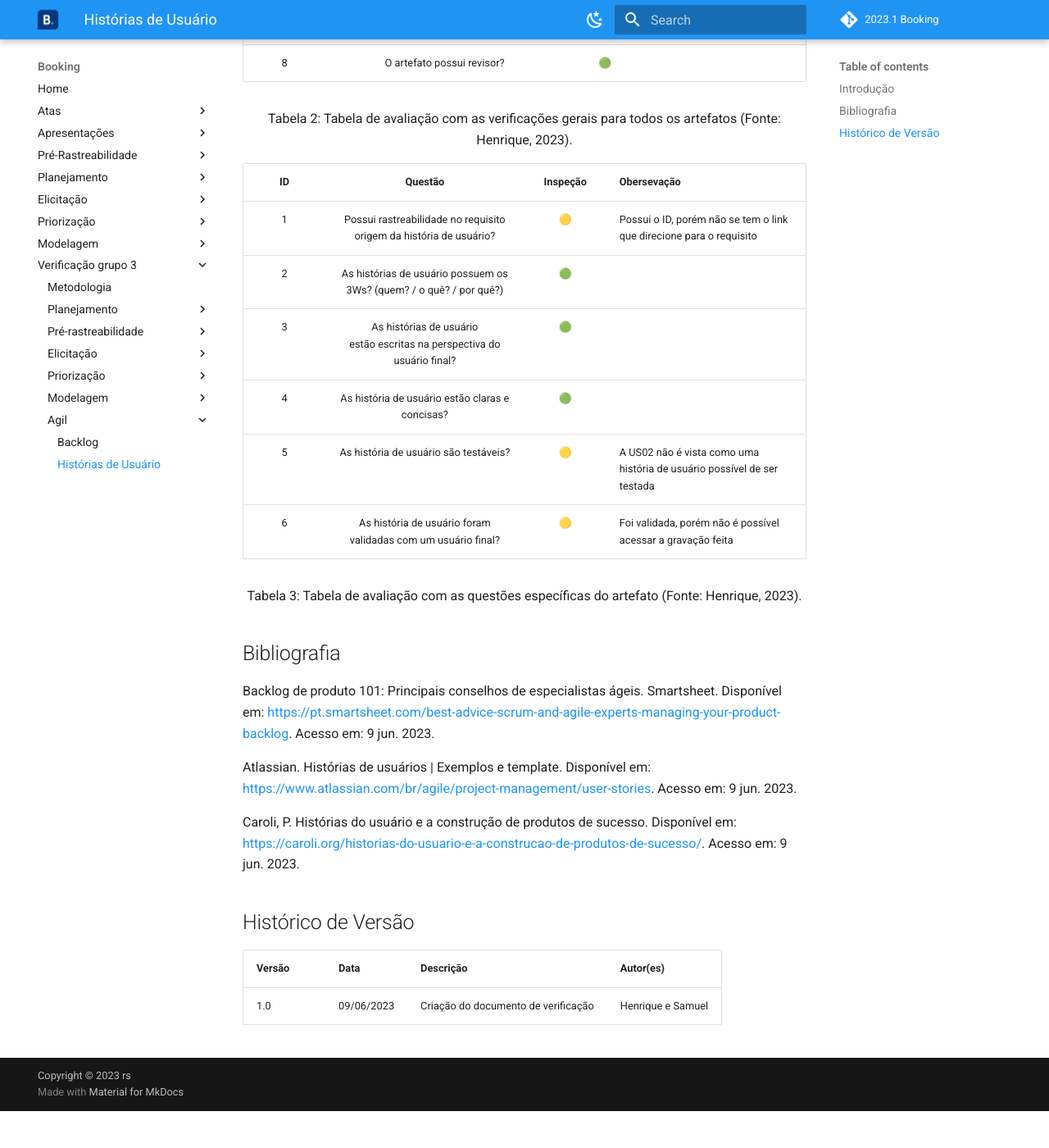
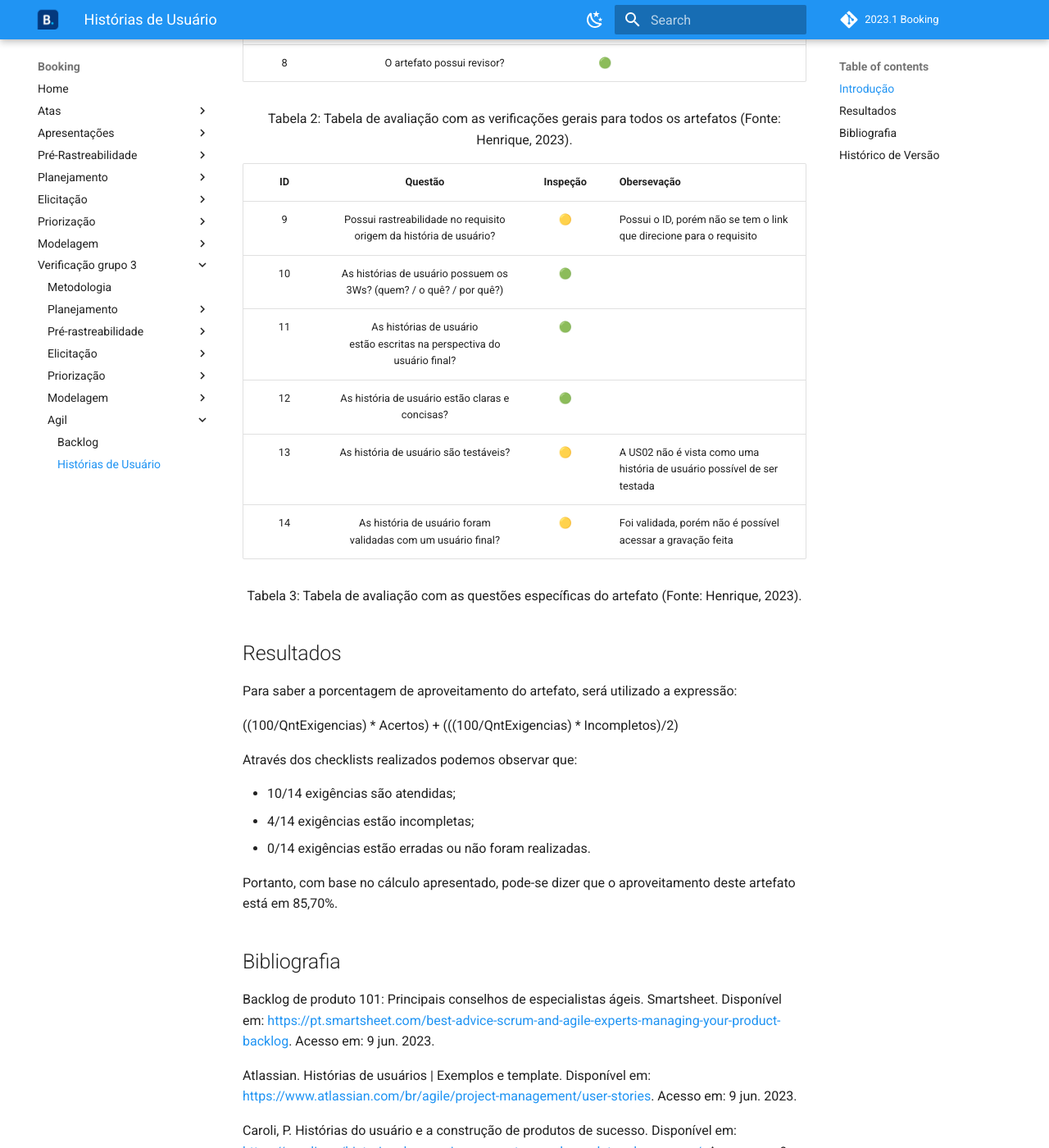
Before and after one commit to Requisitos-de-Software/2023.1-Booking, an MkDocs documentation site: the page built from docs/verificacao3/agil/historiasDeUsuario.md, in a window 1280 px wide and 1400 px high, scrolled down 927 px. Shown: the whole window at 82% size. Built offline with MkDocs 1.6.1 and Material for MkDocs 9.7.7, drawn with Linux system fonts in a browser that asks for light colours; comment, search, counter and statistics services are not loaded; before the commit the page ends 2282 px from its top, so only the background shows below that.

```diff
--- a/docs/verificacao3/agil/historiasDeUsuario.md
+++ b/docs/verificacao3/agil/historiasDeUsuario.md
@@ -31,16 +31,30 @@ A tabela 1 a seguir representa os dados do artefato Especificação Suplementar.
 
 | ID |                                   Questão                                   | Inspeção | Obersevação                                                                |
 | :-: | :--------------------------------------------------------------------------: | :--------: | ---------------------------------------------------------------------------- |
-| 1 |     Possui rastreabilidade no requisito origem da história de usuário?     |     🟡     | Possui o ID, porém não se tem o link que direcione para o requisito        |
-| 2 |   As histórias de usuário possuem os 3Ws? (quem? / o quê? / por quê?)   |     🟢     |                                                                              |
-| 3 | As histórias de usuário estão escritas na perspectiva do usuário final? |     🟢     |                                                                              |
-| 4 |              As história de usuário estão claras e concisas?              |     🟢     |                                                                              |
-| 5 |                  As história de usuário são testáveis?                  |     🟡     | A US02 não é vista como uma história de usuário possível de ser testada |
-| 6 |       As história de usuário foram validadas com um usuário final?       |     🟡     | Foi validada, porém não é possível acessar a gravação feita            |
+| 9 |     Possui rastreabilidade no requisito origem da história de usuário?     |     🟡     | Possui o ID, porém não se tem o link que direcione para o requisito        |
+| 10 |   As histórias de usuário possuem os 3Ws? (quem? / o quê? / por quê?)   |     🟢     |                                                                              |
+| 11 | As histórias de usuário estão escritas na perspectiva do usuário final? |     🟢     |                                                                              |
+| 12 |              As história de usuário estão claras e concisas?              |     🟢     |                                                                              |
+| 13 |                  As história de usuário são testáveis?                  |     🟡     | A US02 não é vista como uma história de usuário possível de ser testada |
+| 14 |       As história de usuário foram validadas com um usuário final?       |     🟡     | Foi validada, porém não é possível acessar a gravação feita            |
 
 <div style="text-align: center">
 <p> Tabela 3: Tabela de avaliação com as questões específicas do artefato (Fonte: Henrique, 2023). </p>
 </div>
+
+## Resultados
+
+Para saber a porcentagem de aproveitamento do artefato, será utilizado a expressão:
+
+((100/QntExigencias) * Acertos) + (((100/QntExigencias) * Incompletos)/2)
+
+Através dos checklists realizados podemos observar que:
+
+* 10/14 exigências são atendidas;
+* 4/14 exigências estão incompletas;
+* 0/14 exigências estão erradas ou não foram realizadas.
+
+Portanto, com base no cálculo apresentado, pode-se dizer que o aproveitamento deste artefato está em 85,70%.
 
 ## Bibliografia
 
```
Also changed, not shown: docs/verificacao3/prePlanejamento/richPicture.md (+32 -3 lines).
